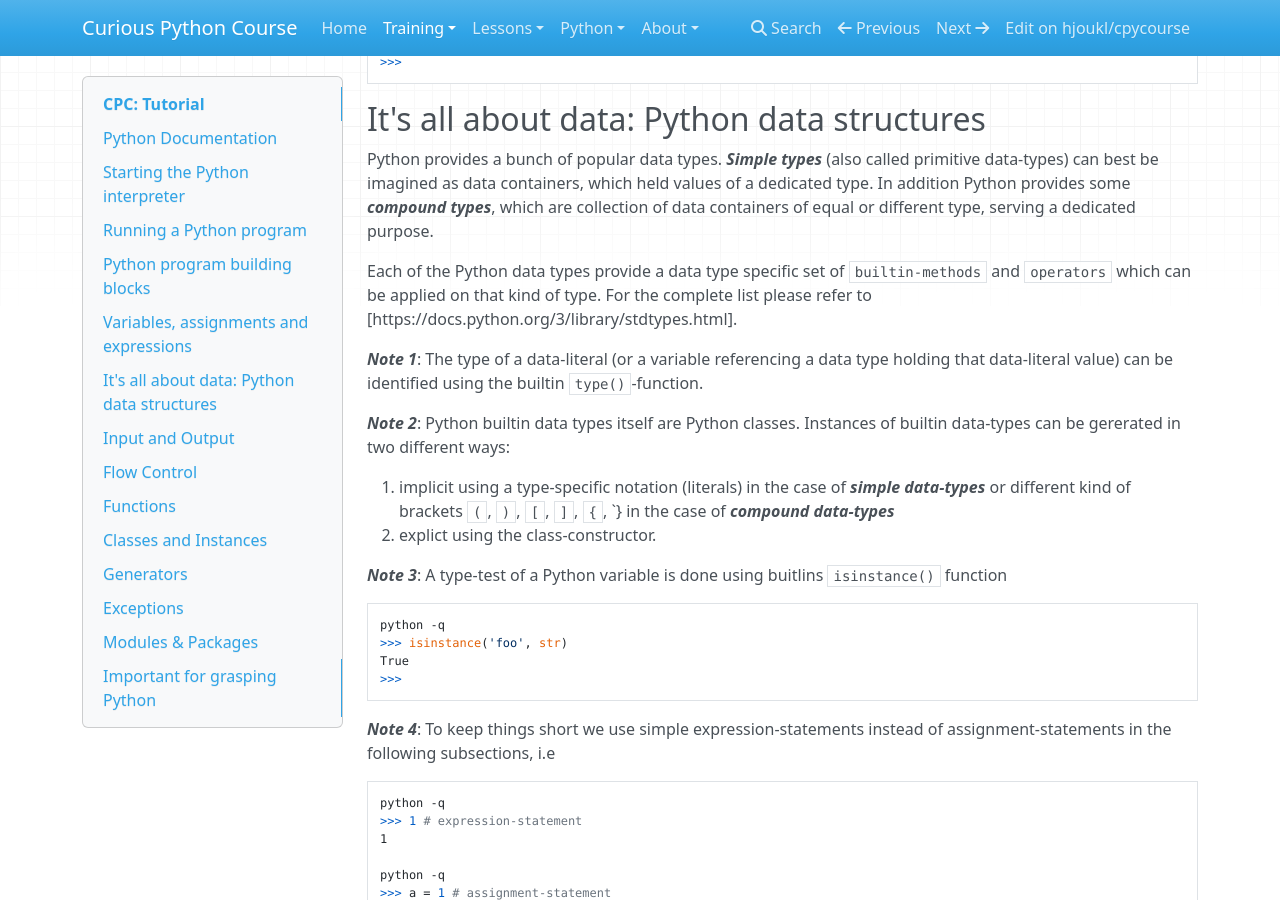
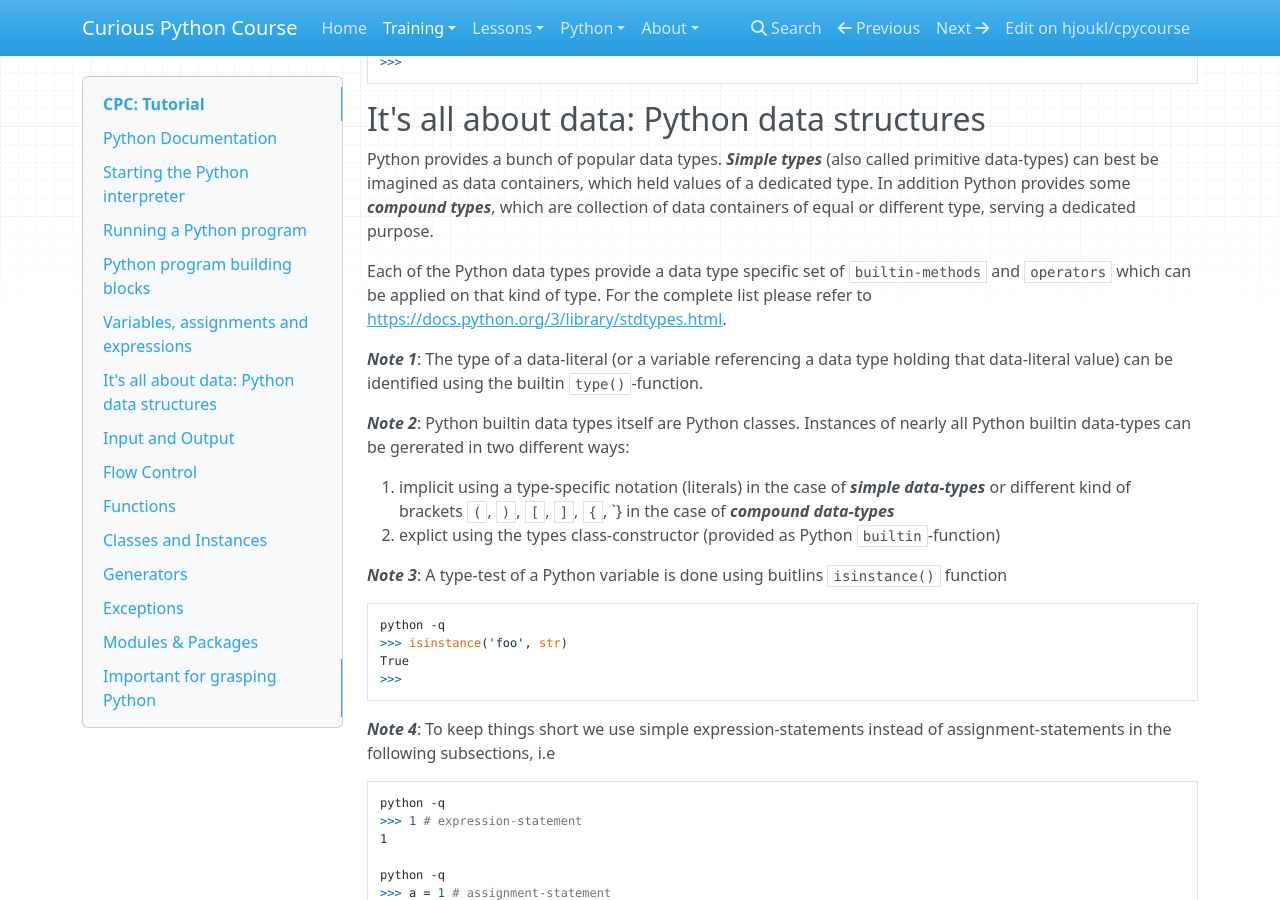
Before and after one commit to rkluger68/cpycourse, an MkDocs documentation site: the page built from docs/training/tutorial.md, in a window 1280 px wide and 900 px high, scrolled down 3423 px. Built offline with MkDocs 1.6.1, drawn with Linux system fonts in a browser that asks for light colours; nearby versions of some CDN libraries; some of the changed text lies outside the part shown.

Commit message:
Update tutorial.md
corrected link syntax

```diff
--- a/docs/training/tutorial.md
+++ b/docs/training/tutorial.md
@@ -2,7 +2,7 @@
 
 ## Python Documentation ##
 
-The Python official documentation can be found here [https://docs.python.org/3/index.html]
+The Python official documentation can be found here <https://docs.python.org/3/index.html>
 
 ## Starting the Python interpreter
 
@@ -159,16 +159,16 @@ Python-Variables are not tightly coupled to a memory location, they can be rebou
 Python provides a bunch of popular data types. ***Simple types*** (also called primitive data-types) can best be imagined as data containers, which held values of a dedicated type. In addition Python provides some ***compound types***, which are collection of data containers of equal or different type, serving a dedicated purpose.
 
 Each of the Python data types provide a data type specific set of `builtin-methods` and `operators` which can be applied on that kind of type.
-For the complete list please refer to [https://docs.python.org/3/library/stdtypes.html].
+For the complete list please refer to <https://docs.python.org/3/library/stdtypes.html>.
 
 ***Note 1***:
 The type of a data-literal (or a variable referencing a data type holding that data-literal value) can be identified using the builtin `type()`-function.
 
 ***Note 2***:
-Python builtin data types itself are Python classes. Instances of builtin data-types can be gererated in two different ways:
+Python builtin data types itself are Python classes. Instances of nearly all Python builtin data-types can be gererated in two different ways:
 
 1. implicit using a type-specific notation (literals) in the case of ***simple data-types*** or different kind of brackets `(`,  `)`, `[`, `]`, `{`, `} in the case of ***compound data-types***
-2. explict using the class-constructor.
+2. explict using the types class-constructor (provided as Python `builtin`-function)
 
 ***Note 3***:
 A type-test of a Python variable is done using buitlins `isinstance()` function
@@ -294,6 +294,7 @@ A Python list is an array of elements of probably different types.
     >>> list([1, 'foo', 3.14]) # explicit: 'list'-class constructor
 
 `list`- example
+
     $ python -q
     >>> [[1,'foo', 3.14] # list of 3 elements
     [1, 'foo', 3.14]
```
Also changed, not shown: other parts of docs/training/tutorial.md (+1 -1 lines).
